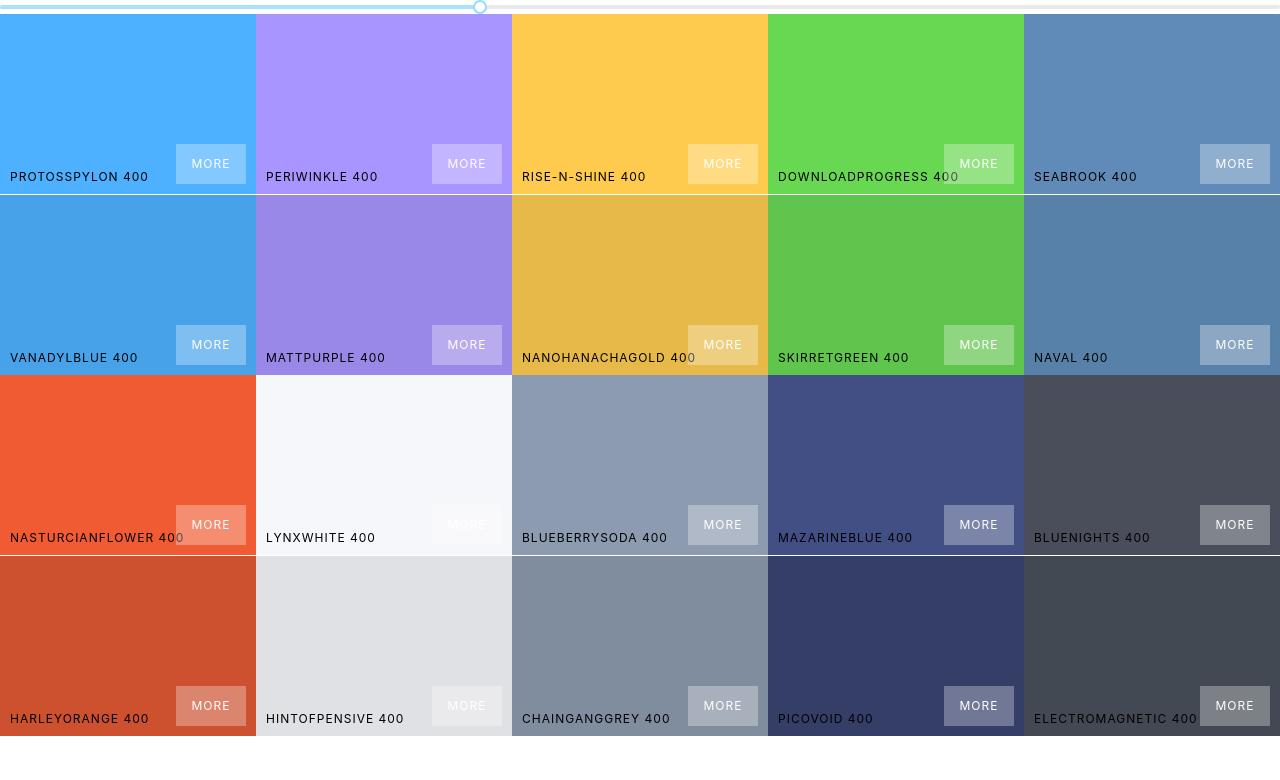
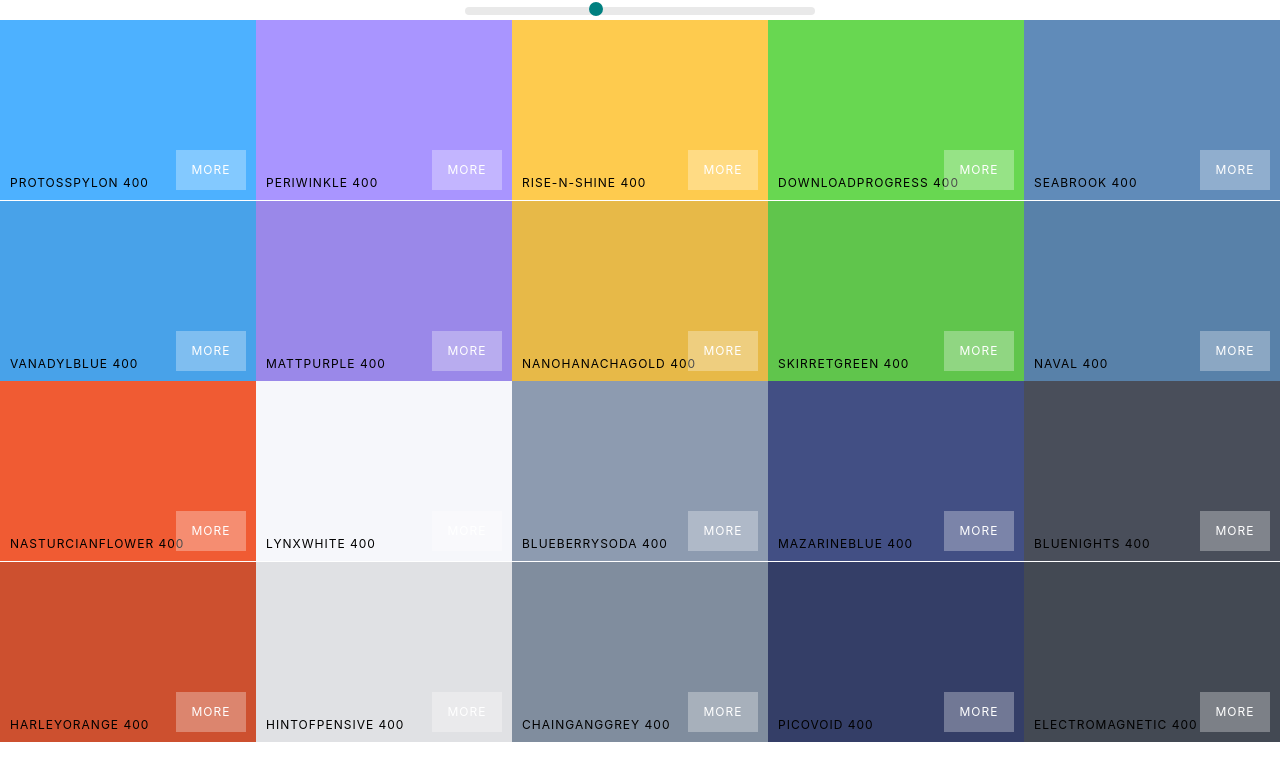
Before and after one commit to melvolio01/color-picker, a React (Create React App) app: page / in a window 1280 px wide. Shown: the top 780 px of the page. Built offline with nearby package versions, Linux system fonts and the light colour scheme.

Commit message:
Style slider

```diff
--- a/src/Pallette.css
+++ b/src/Pallette.css
@@ -5,3 +5,27 @@
 .pallette-colors {
     height: 90%;
 }
+
+.slider {
+    width: 350px;
+    margin: 0 10px;
+    display: inline-block;
+}
+
+.rc-slider-track {
+    background-color: transparent;
+}
+
+.rc-slider-rail {
+    height: 8px;
+}
+
+.rc-slider-handle,
+.rc-slider-handle:active,
+.rc-slider-handle:hover,
+.rc-slider-handle:focus {
+    background-color: teal;
+    border: 2px solid teal;
+    outline: none;
+    box-shadow: none;
+}
--- a/src/Pallette.js
+++ b/src/Pallette.js
@@ -24,7 +24,9 @@
         const {colors } = this.props.palette
         return (
             <div className="pallette">
-                <Slider defaultValue={paletteHue} min={100} max={900} onAfterChange={this.changeHue} step={100}/>
+                <div className='slider'>
+                    <Slider defaultValue={paletteHue} min={100} max={900} onAfterChange={this.changeHue} step={100}/>
+                </div>
                 <div className='pallette-colors'>
                     {colors[paletteHue].map(color => {
                         return <ColorBox name={color.name} color={color.hex} />
```
